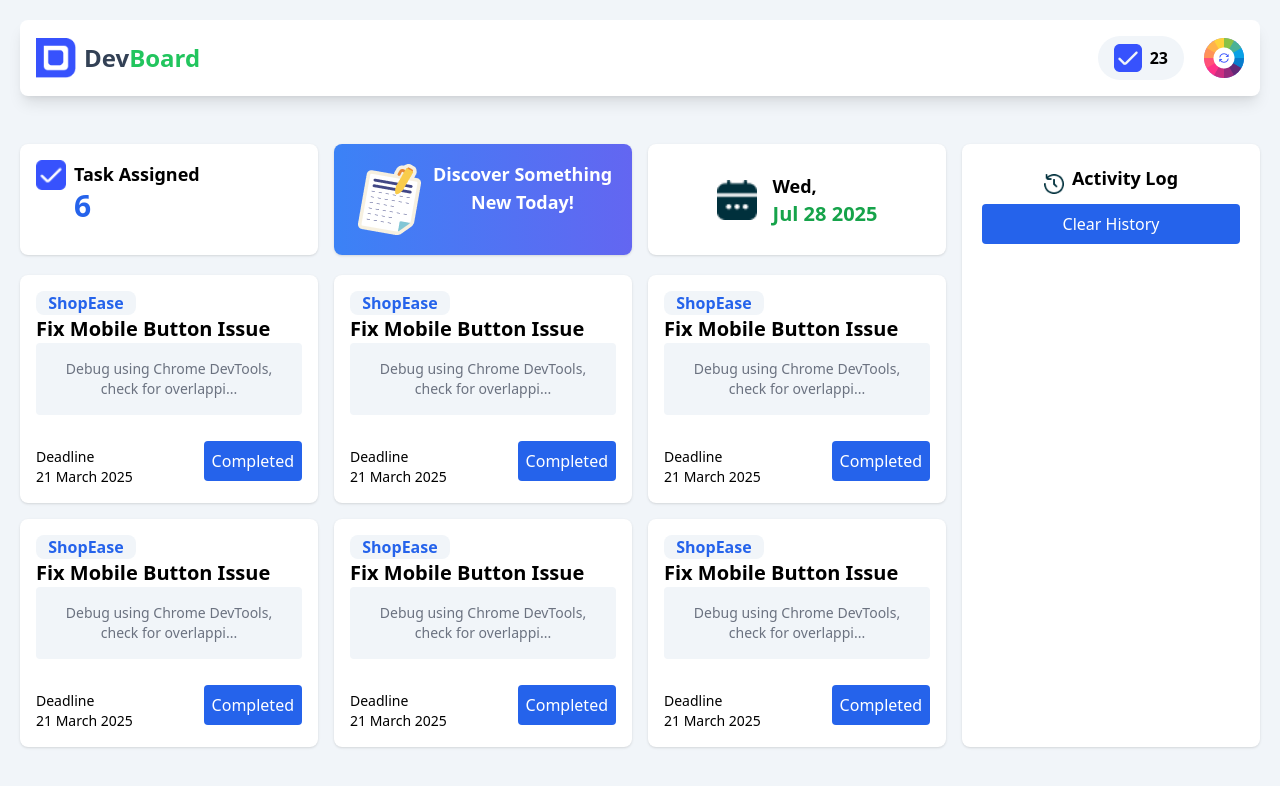
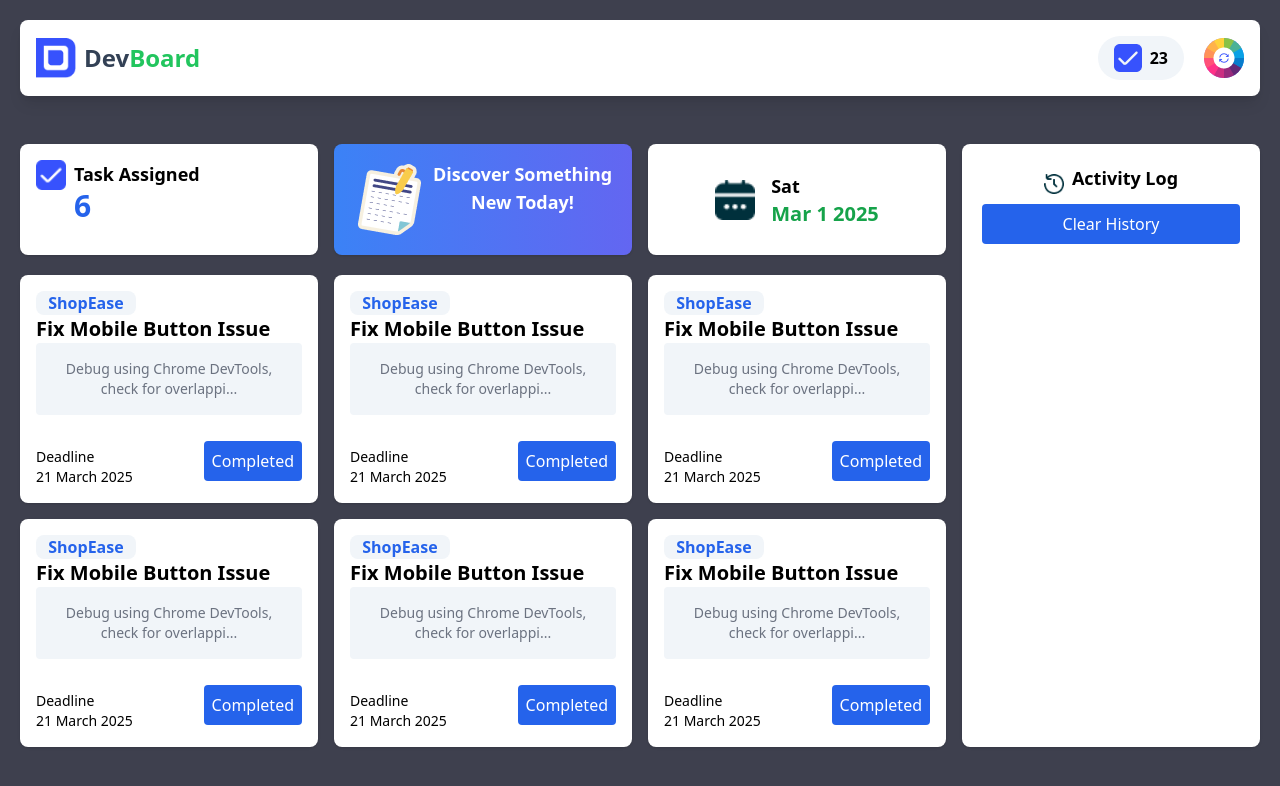
Before and after one commit to Husne-Jidan/Assignment-5, a plain HTML site: page index.html in a window 1280 px wide. Both pictures are taken after a click on the button 1224 px from the left and 58 px from the top of the page. Drawn offline with nearby package versions, Linux system fonts and the light colour scheme.

Commit message:
challenge part complete

```diff
--- a/index.html
+++ b/index.html
@@ -20,7 +20,7 @@
             23
           </button>
           <div class="rounded-full w-10 h-10 bg-gradient-to-r from-purple-400 to-blue-500 flex items-center justify-center cursor-pointer">
-           <button><img src="assets/theme-btn.png" alt=""></button>
+           <button id="themeBtn"><img src="assets/theme-btn.png" alt=""></button>
           </div>
         </div>
       </nav>
@@ -45,10 +45,13 @@
                         </div>
                     </button>
 
-                <div class=" flex justify-center items-center bg-white gap-4 p-4 rounded-lg shadow">
-                    <img class="w-[40px] h-[40px]" src="assets/calender.png" alt="">
-                    <h3 class="text-lg font-semibold">Wed,<br> <span class="text-xl font-bold text-green-600">Jul 28 2025</span></h3>
-                </div>
+                    <div class="flex justify-center items-center bg-white gap-4 p-4 rounded-lg shadow">
+                        <img class="w-[40px] h-[40px]" src="assets/calender.png" alt="">
+                        <h3 class="text-lg font-semibold"><span id="dynamic-day"></span> <br>
+                            <span id="dynamic-date" class="text-xl font-bold text-green-600"></span>
+                        </h3>
+                    </div>
+
             </div>
 
             <!-- Task Cards -->
--- a/js/index.js
+++ b/js/index.js
@@ -2,6 +2,17 @@ document.getElementById("next-page").addEventListener("click", function (event)
     event.preventDefault();
     window.location.href = "next.html";
   });
+
+// Get the current day
+let currentDate = new Date();
+let day = currentDate.toLocaleString("en-US", { weekday: "short" });
+let month = currentDate.toLocaleString("en-US", { month: "short" });
+let date = currentDate.getDate();
+let year = currentDate.getFullYear();
+//real date
+document.querySelector("#dynamic-day").innerText = day;
+document.querySelector("#dynamic-date").innerText = `${month} ${date} ${year}`;
+
 
   let taskCount = 6;
   let activityLog = document.querySelector(".activity-log"); // Fix Selection Here
@@ -22,6 +33,9 @@ document.getElementById("next-page").addEventListener("click", function (event)
       button.innerText = "Completed ✔️";
 
       taskCount--;
+      if (taskCount === 0){
+        alert("You completed all tasks");
+      }
       document.querySelector(".text-3xl").innerText = taskCount;
 
       navbarCount++;
@@ -52,3 +66,19 @@ document.getElementById("next-page").addEventListener("click", function (event)
   clearButton.addEventListener("click", function () {
     activityLog.innerHTML = ""; // Clear All Activity Logs
   });
+
+
+  function getRandomColor() {
+    let letters = "0123456789ABCDEF";
+    let color = "#";
+    for (let i = 0; i < 6; i++) {
+      color += letters[Math.floor(Math.random() * 16)];
+    }
+    return color;
+  }
+
+  // 🎯 Theme Button Click
+  themeBtn.addEventListener("click", function () {
+    let randomColor = getRandomColor();
+    document.body.style.background = randomColor; // Change Background Color
+  });
```
